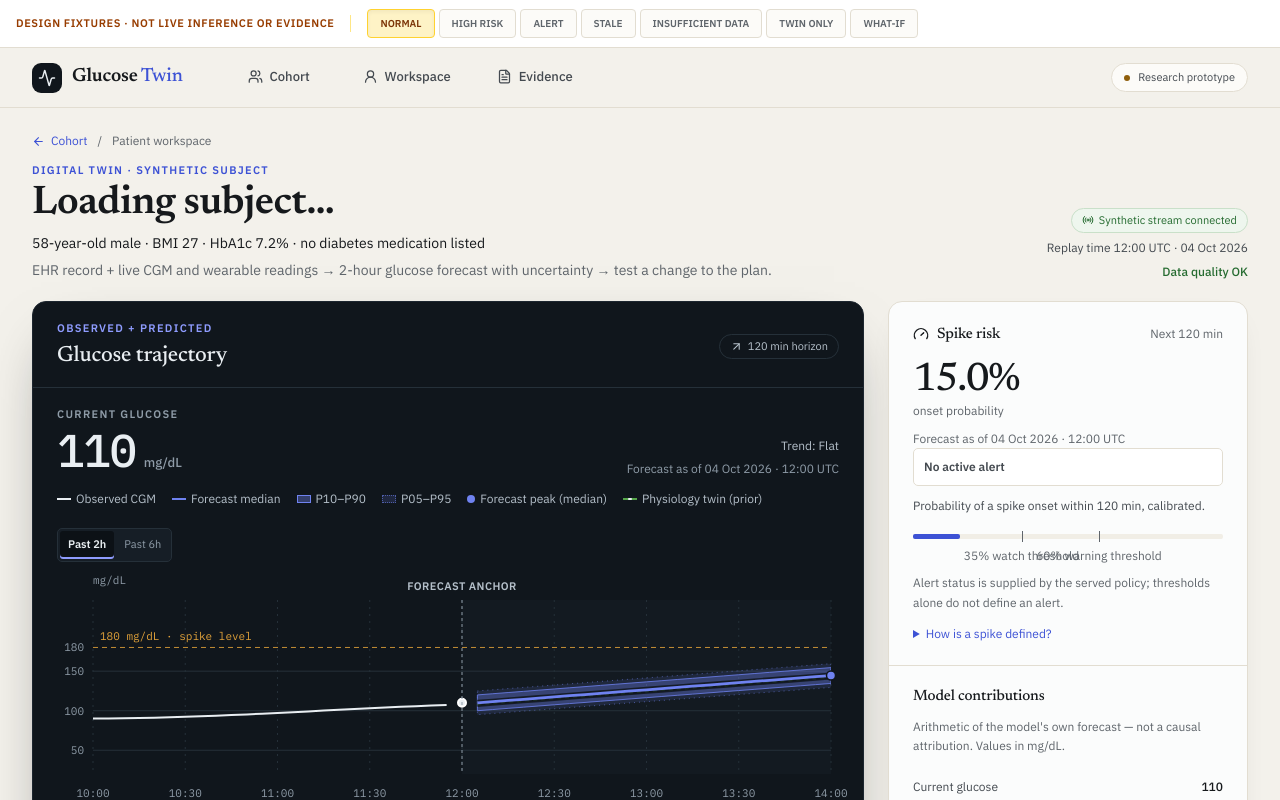
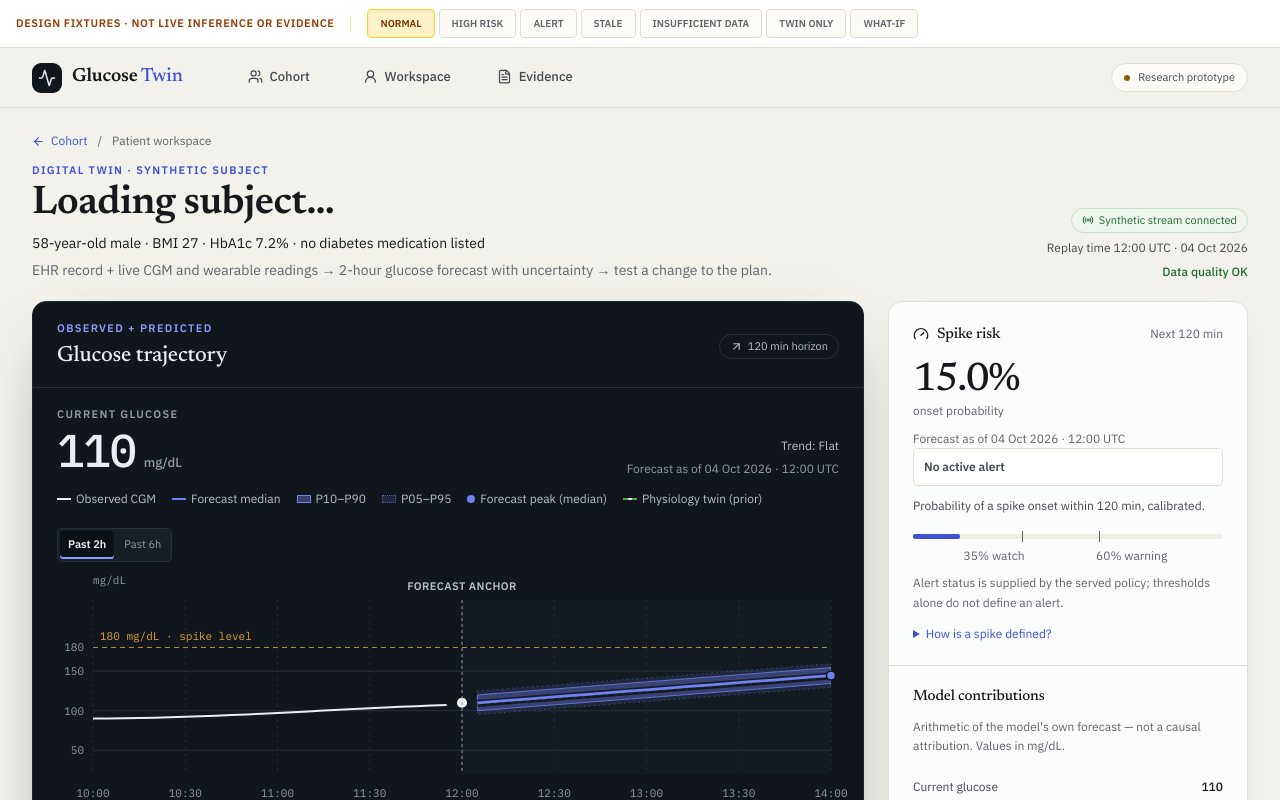
Before and after one commit to AkshayAlgoX/T2D-Glucose-Digital-Twin, a Next.js app: page /design-review in a window 1280 px wide. Shown: the top 800 px of the page. Built offline with nearby package versions, Linux system fonts and the light colour scheme.

Commit message:
docs: 08:00 opening with traced observed values and an explicit note that it does not show the one-step artefact; risk meter labels; probe adds 08:00 anchor

```diff
--- a/src/app/cohort/page.tsx
+++ b/src/app/cohort/page.tsx
@@ -70,7 +70,7 @@
           <div className="demo-entry-copy">
             <span className="eyebrow">Start here · demonstration subject</span>
             <h2 id="demo-entry-heading">{demo.patient_id} · {demo.group} · {demo.split} split</h2>
-            <p>Six hours of synthetic CGM, heart-rate, HRV, sleep and meal-log history; a 2-hour forecast built from a physiology model plus a learned adjustment; and a live What-If for meals and activity.</p>
+            <p>Opens at 08:00 on the first morning: the night, waking and a logged breakfast in CGM, heart rate, HRV, steps, sleep and the meal log; a 2-hour forecast built from a physiology model plus a learned adjustment; and a live What-If for meals and activity.</p>
           </div>
           {demo.ehr && <dl className="demo-entry-facts">
             <div><dt>Age</dt><dd>{demo.ehr.age_years ?? '—'}</dd></div>
--- a/src/app/design-system.css
+++ b/src/app/design-system.css
@@ -351,7 +351,7 @@
 .error-bar-value small { color: var(--color-ink-3); font-size: 11px; }
 .error-bar-row.pr_tft .error-bar-name, .error-bar-row.pr_tft .error-bar-value { font-weight: 600; color: var(--color-ink); }
 .evidence-figure-foot { margin: 12px 0 0; }
-.overview-page .status-badge, .overview-page .workspace-heading span { white-space: nowrap; }
+.overview-page .status-badge { white-space: nowrap; }
 @media (max-width: 760px) {
   .evidence-figure { padding: 16px 14px; }
   .error-horizon { grid-template-columns: minmax(0, 1fr); gap: 6px; }
@@ -460,3 +460,6 @@
 .twin-workstation .patient-context[open] > summary::after { content: 'Hide ▴'; }
 @media (min-width: 641px) { .twin-workstation .patient-context > summary::after { display: none; } }
 @media (max-width: 640px) { .twin-workstation .patient-context .record-hint { display: none; } }
+.policy-labels span:first-child { transform: translateX(calc(-100% + 3px)); }
+.policy-labels span:last-child { transform: translateX(-3px); }
+@media (max-width: 420px) { .policy-labels { height: 16px; } .policy-labels span:last-child { top: 0; } }
--- a/src/app/page.tsx
+++ b/src/app/page.tsx
@@ -70,7 +70,7 @@
 
         <h2 className="landing-section-title">What a judge can do in five minutes</h2>
         <section className="landing-steps" aria-label="Journey">
-          <div className="landing-step panel"><span className="step-num">STEP 01</span><h2>Read the record and the streams</h2><p>P0017&apos;s EHR summary, six hours of CGM, and the heart rate, HRV, steps, sleep and meal log the model actually read, all on one time axis.</p></div>
+          <div className="landing-step panel"><span className="step-num">STEP 01</span><h2>Read the record and the streams</h2><p>P0017&apos;s EHR summary and the night and morning before 08:00: CGM and the heart rate, HRV, steps, sleep and meal log the model actually read, all on one time axis.</p></div>
           <div className="landing-step panel"><span className="step-num">STEP 02</span><h2>See how the forecast is built</h2><p>The physiology estimate, plus the learned adjustment, equals the final forecast with its uncertainty bands, at any horizon up to two hours.</p></div>
           <div className="landing-step panel"><span className="step-num">STEP 03</span><h2>Ask &ldquo;what if?&rdquo;</h2><p>Add a meal or a walk, or skip a usual meal, and the backend re-forecasts from the same moment. Medication changes are refused rather than guessed.</p></div>
         </section>
--- a/src/components/digital-twin/RiskPanel.tsx
+++ b/src/components/digital-twin/RiskPanel.tsx
@@ -54,7 +54,7 @@
             </div>}
           </>
         )}
-        <div className="policy-labels"><span>35% watch threshold</span><span>60% warning threshold</span></div>
+        <div className="policy-labels"><span>35% watch</span><span>60% warning</span></div>
         <p className="fine-print">Alert status is supplied by the served policy; thresholds alone do not define an alert.</p>
         <details className="spike-definition context-details">
           <summary>How is a spike defined?</summary>
```
Also changed, not shown: 5 other files (tests, documents, lock files or other folders).
